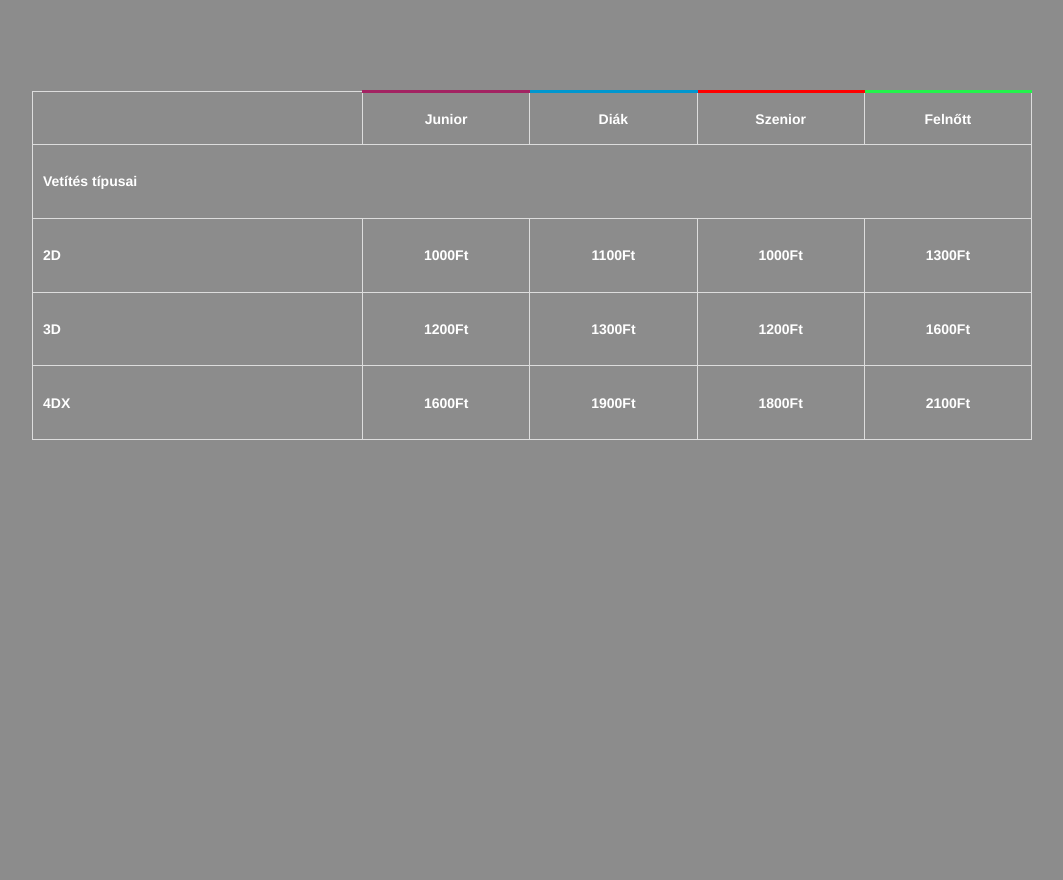
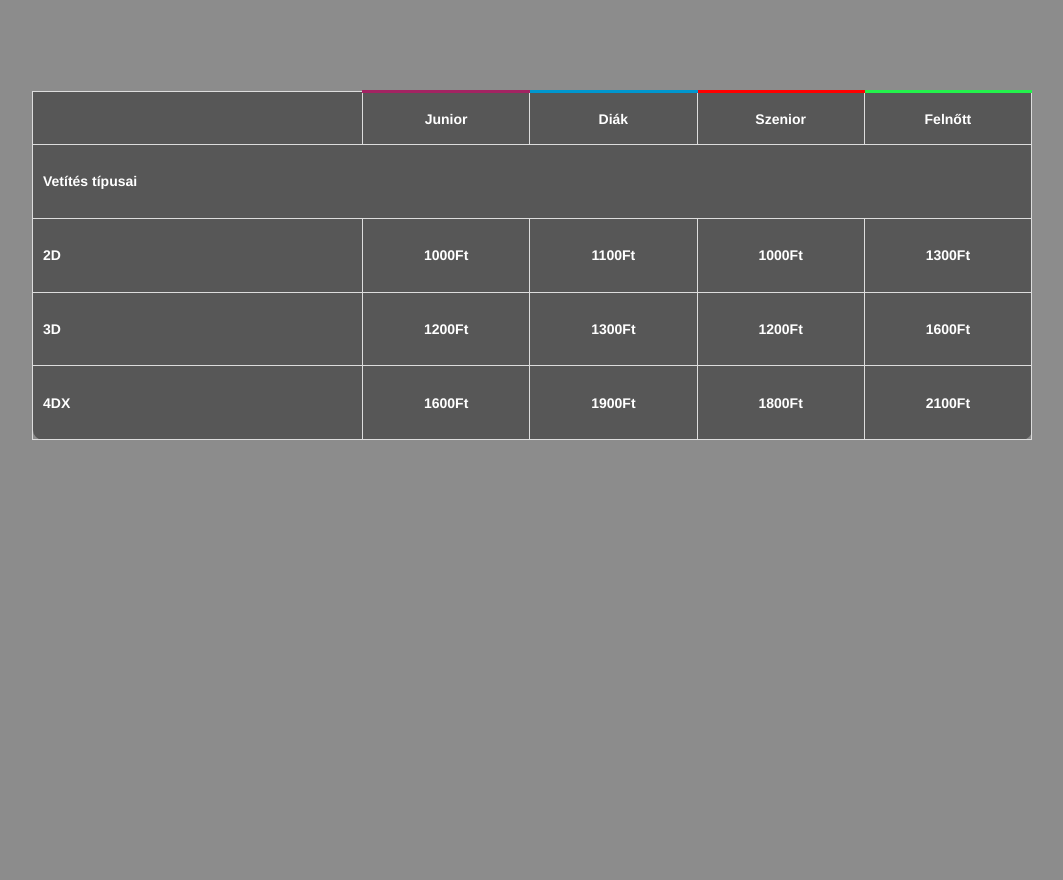
Before and after one commit to markkatona/CineMania, a PHP site: page /content/araink.php in a window 1280 px wide. Shown: the whole page, without its empty margins (108-1171 px from the left). Run offline with PHP 8.4, Linux system fonts and the light colour scheme.

Commit message:
araink.php Design megváltoztatása, táblázat jobb kiemelése.

```diff
--- a/CineMania/content/araink.php
+++ b/CineMania/content/araink.php
@@ -24,7 +24,6 @@
     margin:0 auto;
     height:700px;
     position:relative;
-    background-color: #8c8c8c;
   }
 
   table {
@@ -32,15 +31,23 @@
     table-layout:fixed;
     width:100%;
     height: 50%;
+    background-color: #8c8c8c;
   }
 
   th {
-    background-color: #8c8c8c;
     display:none;
   }
 
   td, th {
     height:53px
+  }
+
+  table tr:last-child td:first-child {
+    border-bottom-left-radius: 10px;
+  }
+
+  table tr:last-child td:last-child {
+      border-bottom-right-radius: 10px;
   }
 
   td,th {
@@ -80,7 +87,7 @@
   .sep {
     background:#F5F5F5;
     font-weight:bold;
-    background-color: #8c8c8c;
+    background-color: #575757;
     color: #ffffff;
   }
 
```
